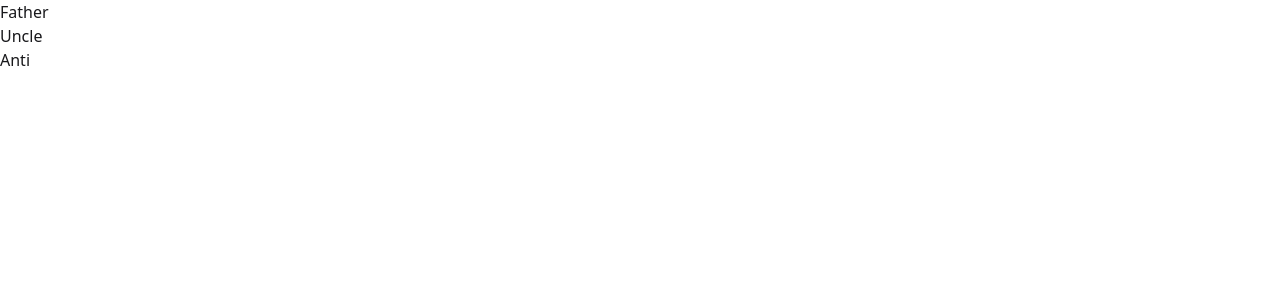
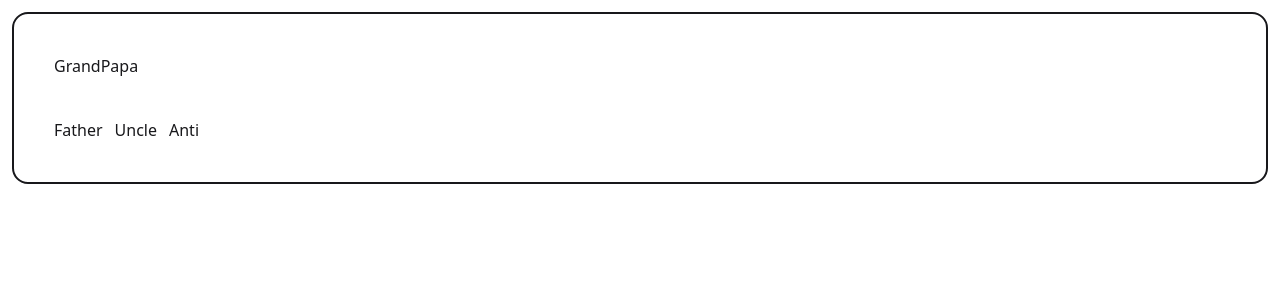
Before and after one commit to sadhin28/Form-master-class, a React (Vite) app: page / in a window 1280 px wide. Shown: the top 300 px of the page. Built offline with nearby package versions, Linux system fonts and the light colour scheme.

Commit message:
add grand pa component

```diff
--- a/src/Component/GrandPa/GrandPa.jsx
+++ b/src/Component/GrandPa/GrandPa.jsx
@@ -4,10 +4,14 @@ import Uncle from "../Uncle/Uncle";
 
 const GrandPa = () => {
     return (
-        <div>
-         <Dad></Dad>
-         <Uncle></Uncle>
-         <Anti></Anti>
+        <div className=" border-2 m-3 p-10 rounded-2xl">
+            <h1 className="mb-10">GrandPapa</h1>
+            <div className="flex gap-3">
+
+            <Dad></Dad>
+            <Uncle></Uncle>
+             <Anti></Anti>
+            </div>
         </div>
     );
 };
```
